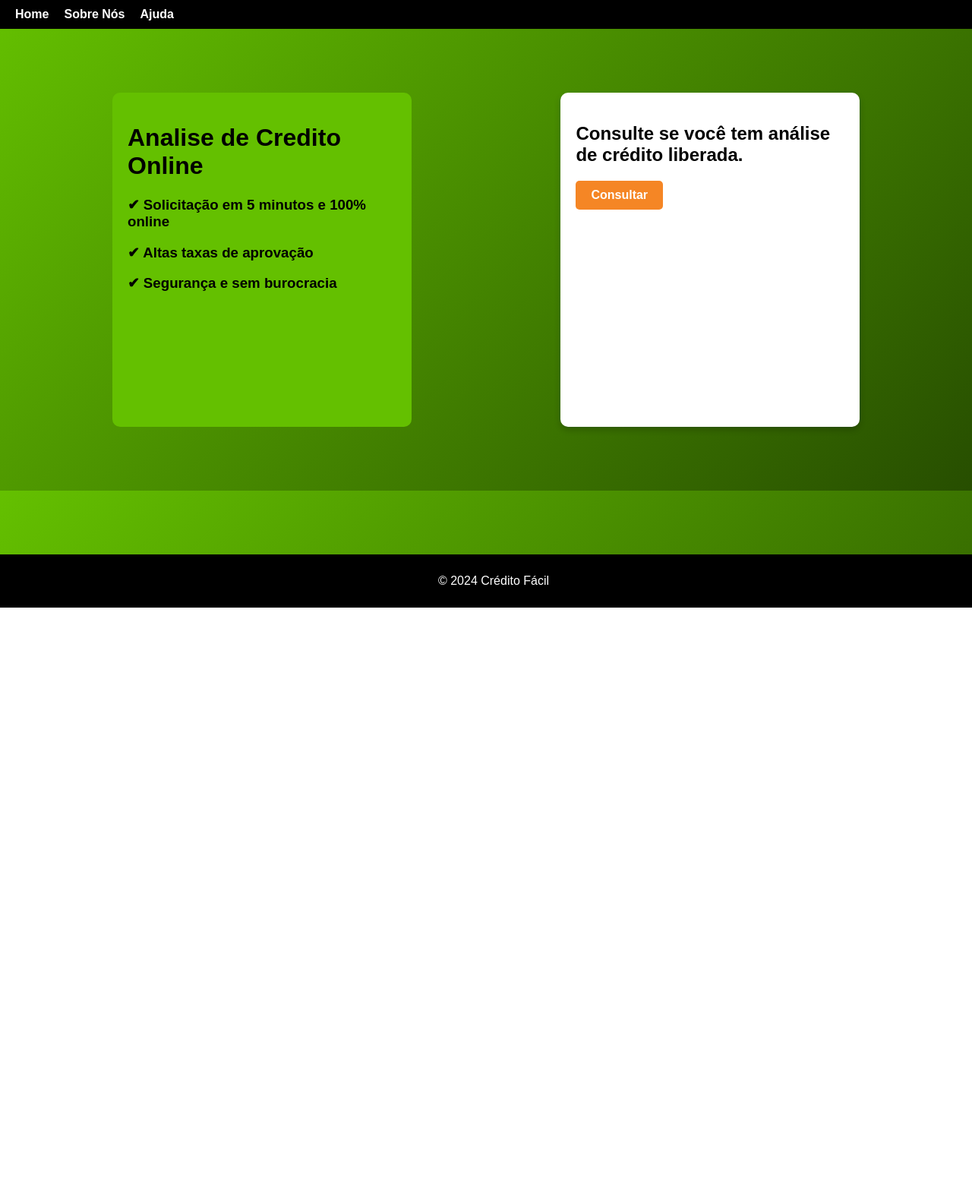
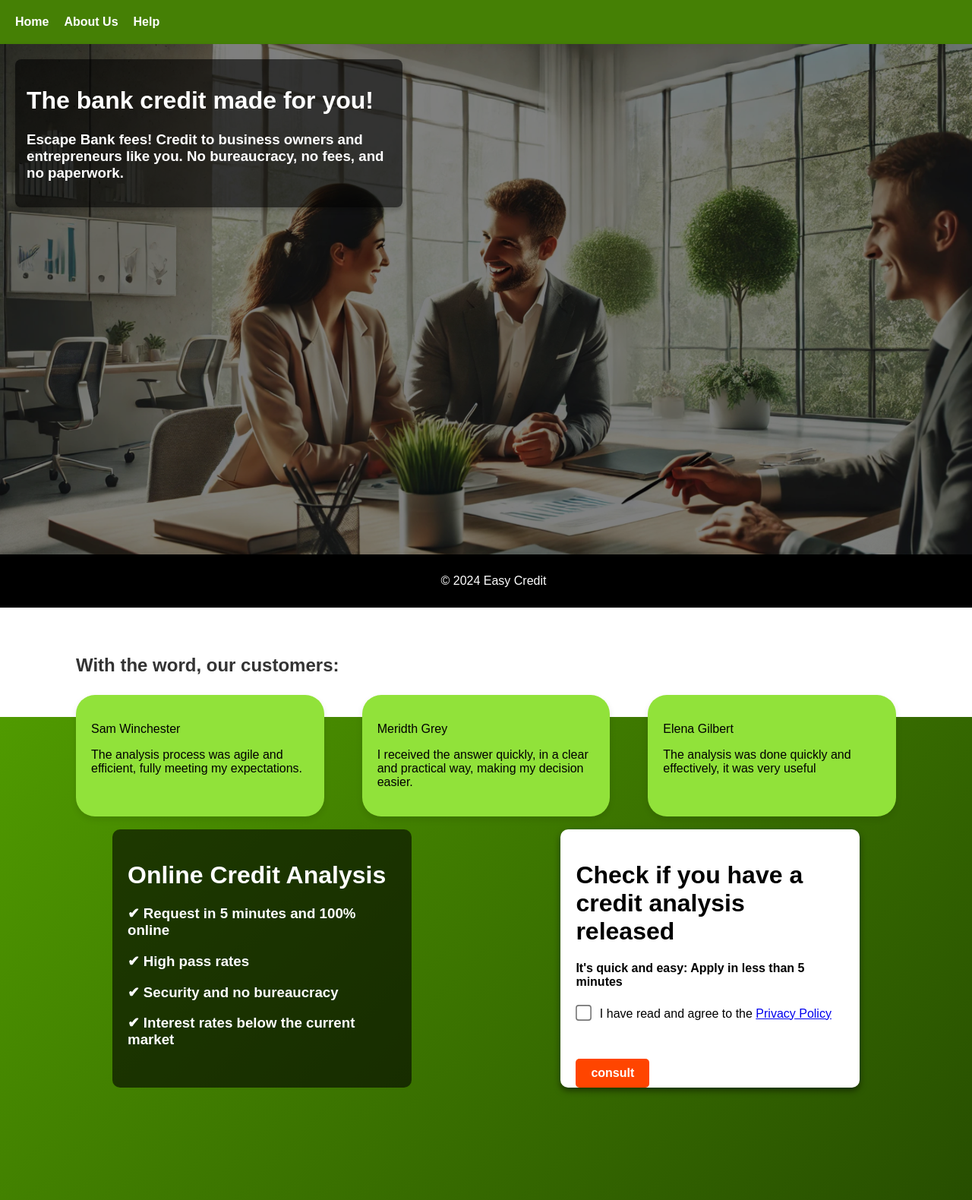
Before and after one commit to PalomaCezario/CreditoBancario, a Django app: page /clientes/ in a window 1280 px wide. Shown: the whole page at 76% size. Before the commit the page ends 800 px from the top, so only its background shows below. Run offline with Django 5.2, Linux system fonts and the light colour scheme.

Commit message:
Acaba nunca

```diff
--- a/credito_bancario/clientes/templates/clientes/home.html
+++ b/credito_bancario/clientes/templates/clientes/home.html
@@ -10,26 +10,57 @@
     <nav>
         <ul>
             <li><a href="{% url 'home' %}">Home</a></li>
-            <li><a href="#">Sobre Nós</a></li>
-            <li><a href="#">Ajuda</a></li>
+            <li><a href="#">About Us</a></li>
+            <li><a href="#">Help</a></li>
         </ul>
     </nav>
 </header>
+<div class="boxprincipal">
+    <h1>The bank credit made for you!</h1>
+    <h3>Escape Bank fees! Credit to business owners and entrepreneurs like you. No bureaucracy, no fees, and no paperwork.</h3>
+</div>
+
+<div class="divimagem">
+     <img src="media\imagem\creditobanco.png" alt="Minha imagem" class="foto">
+</div>
+<h2>With the word, our customers:</h2>
+<div class="clientes">
+    <div class="info">
+        <p>Sam Winchester</p>
+        <p>The analysis process was agile and efficient, fully meeting my expectations.</p>
+    </div>
+    <div class="info">
+        <p>Meridth Grey</p>
+        <p>I received the answer quickly, in a clear and practical way, making my decision easier.</p>
+    </div>
+    <div class="info">
+        <p>Elena Gilbert</p>
+        <p>The analysis was done quickly and effectively, it was very useful</p>
+    </div>
+</div>
+
 <body>
 <div class="container">
     <div class="div1">
-    <h1>Analise de Credito Online</h1>
-    <h3>✔  Solicitação em 5 minutos e 100% online</h3>
-    <h3>✔  Altas taxas de aprovação</h3>
-    <h3>✔  Segurança e sem burocracia</h3>
+    <h1>Online Credit Analysis</h1>
+    <h3>✔  Request in 5 minutes and 100% online</h3>
+    <h3>✔  High pass rates</h3>
+    <h3>✔  Security and no bureaucracy</h3>
+    <h3>✔  Interest rates below the current market </h3>
     </div>
+
     <div class="div2">
-    <h2>Consulte se você tem análise de crédito liberada.</h2>
-    <a class="btn" href="{% url 'consultar-credito' %}">Consultar</a>
+    <h1>Check if you have a credit analysis released</h1>
+    <h4>It's quick and easy: Apply in less than 5 minutes</h4>
+    <div class="checkbox-container">
+        <input type="checkbox" id="termos" name="termos">
+        <label for="termos">I have read and agree to the <a href="#" target="_blank">Privacy Policy</a></label>
+    </div>
+    <a class="btn" href="{% url 'consultar-credito' %}">consult</a>
     </div>
 </div>
     <footer>
-       <p>&copy; 2024 Crédito Fácil</p>
+       <p>&copy; 2024 Easy Credit</p>
     </footer>
 </body>
 </html>
--- a/credito_bancario/clientes/urls.py
+++ b/credito_bancario/clientes/urls.py
@@ -1,7 +1,12 @@
-from django.urls import path  # type: ignore
+from django.urls import path # type: ignore
+from django.conf import settings # type: ignore
+from django.conf.urls.static import static # type: ignore
 from .views import home, consultar_credito
 
 urlpatterns = [
     path('', home, name='home'),  # Página inicial
     path('consultar/', consultar_credito, name='consultar-credito'),  # Página de consulta de crédito
 ]
+
+if settings.DEBUG:
+    urlpatterns += static(settings.MEDIA_URL, document_root=settings.MEDIA_ROOT) # type: ignore
--- a/credito_bancario/credito_bancario/settings.py
+++ b/credito_bancario/credito_bancario/settings.py
@@ -63,6 +63,7 @@ TEMPLATES = [
                 'django.template.context_processors.request',
                 'django.contrib.auth.context_processors.auth',
                 'django.contrib.messages.context_processors.messages',
+                'django.template.context_processors.media',
             ],
         },
     },
@@ -130,3 +131,7 @@ STATIC_ROOT = BASE_DIR / 'staticfiles'
 # https://docs.djangoproject.com/en/5.1/ref/settings/#default-auto-field
 
 DEFAULT_AUTO_FIELD = 'django.db.models.BigAutoField'
+
+# Media files (Imagens e outros arquivos de mídia)
+MEDIA_URL = '/media/'  # URL para acessar arquivos de mídia no navegador
+MEDIA_ROOT = BASE_DIR / 'media'  # Diretório onde os arquivos de mídia serão armazenados
--- a/credito_bancario/static/css/home.css
+++ b/credito_bancario/static/css/home.css
@@ -4,12 +4,14 @@ body {
     padding: 0;
     background: linear-gradient(135deg, #64c000, #274e00);
     color: #333;
-
+    position: relative; /* Define o header como referência para os cards */
+    z-index: 0; /* Permite que os cards fiquem acima */
 }
 
 header {
-    background-color: #000000;
-    padding: 10px 20px;
+    background-color: #458005;
+    padding: 20px 20px;
+    z-index: 1;
 }
 
 header nav ul {
@@ -28,6 +30,63 @@ header nav ul li a {
     color: #fff;
     font-weight: bold;
 }
+.boxprincipal{
+    position: absolute;
+    z-index: 1; /* Garante que o texto fica acima da imagem */
+    background: rgba(0, 0, 0, 0.6); /* Fundo semi-transparente preto */
+    padding: 15px;
+    border-radius: 8px;
+    color: #fff;
+    max-width: 60vh;
+    box-shadow: 0px 4px 6px rgba(0, 0, 0, 0.2);
+    margin-left:20px;
+    margin-top: 20px;
+}
+
+.divimagem{
+    display: grid;
+    justify-items: center;
+    background-color: #ffffff;
+    padding-bottom:  13% ;
+    position: relative; /* Define o header como referência para os cards */
+    z-index: 0; /* Permite que os cards fiquem acima */
+    margin-top: 0%;
+}
+.foto{
+    width: 100%;            /* Define a largura */
+    height: auto;     /* Mantém a proporção */
+    box-shadow: 0 4px 8px rgba(0, 0, 0, 0.2);
+    filter: brightness(50%); /* Torna a imagem mais escura e fosca */
+}
+h2{
+    position: absolute; /* Posiciona os cards em relação ao header */
+    top: 58%; /* Ajusta a distância do topo do header */
+    left: 100px;
+    z-index: 1;
+
+}
+
+.clientes{
+    display: flex;
+    gap: 50px;
+    justify-content: space-evenly;
+    position: absolute; /* Posiciona os cards em relação ao header */
+    top: 63%; /* Ajusta a distância do topo do header */
+    left: 100px;
+    right: 100px;
+    margin: 0 auto; /* Centraliza os cards horizontalmente */
+    z-index: 1;
+}
+.info{
+    flex: 1;
+    background-color: #91e23a;
+    padding: 20px;
+    border-radius: 25px;
+    color: rgb(0, 0, 0);
+    text-align: left;
+    box-shadow: 0 4px 8px rgba(0, 0, 0, 0.1); /* Adiciona sombra para destaque */
+  }
+
 
 .container {
     display: flex;
@@ -36,18 +95,19 @@ header nav ul li a {
     gap: 20%;
     margin-left: 10%;
     margin-right: 10%;
-    margin-top: 5%;
-    margin-bottom: 5%;
+    margin-top: 10%;
+    margin-bottom: 10%;
 }
 
 .div1 {
     flex: 1;
-    background: #64c000;
-    color: black;
+    background: rgba(0, 0, 0, 0.6); /* Fundo semi-transparente preto */
+    color: white;
     padding: 20px;
     border-radius: 10px;
     max-width: 400px;
     width: 100%;
+    z-index: 1;
 }
 
 .div2 {
@@ -56,14 +116,24 @@ header nav ul li a {
     color: black;
     padding: 20px;
     border-radius: 10px;
-    box-shadow: 0 4px 8px rgba(0, 0, 0, 0.2);
+    box-shadow: 0 4px 8px rgba(0, 0, 0, 0.5);
     max-width: 400px;
-    height: 400px;
+    height: 300px;
     width: 100%;
+    gap: 10px;
+    z-index: 1;
 }
+
+input[type="checkbox"] {
+    margin-right: 10px;
+    accent-color: orangered;
+    transform: scale(1.6); /* Aumenta o tamanho do checkbox */
+    cursor: pointer;
+}
+
 .btn{
     display: inline-block;
-    background-color: #f58625;
+    background-color: orangered;
     color: #fff;
     padding: 10px 20px;
     text-align: center;
@@ -72,6 +142,7 @@ header nav ul li a {
     border-radius: 5px;
     font-weight: bold;
     cursor: pointer;
+    margin-top: 50px;
 }
 
 
@@ -83,4 +154,5 @@ footer {
     position: fixed;
     bottom: 0;
     width: 100%;
+    z-index: 1;
 }
```
Also changed, not shown: credito_bancario/static/css/consultar_credito.css (+15 -5 lines), credito_bancario/media/imagem/creditobanco.png (added).
